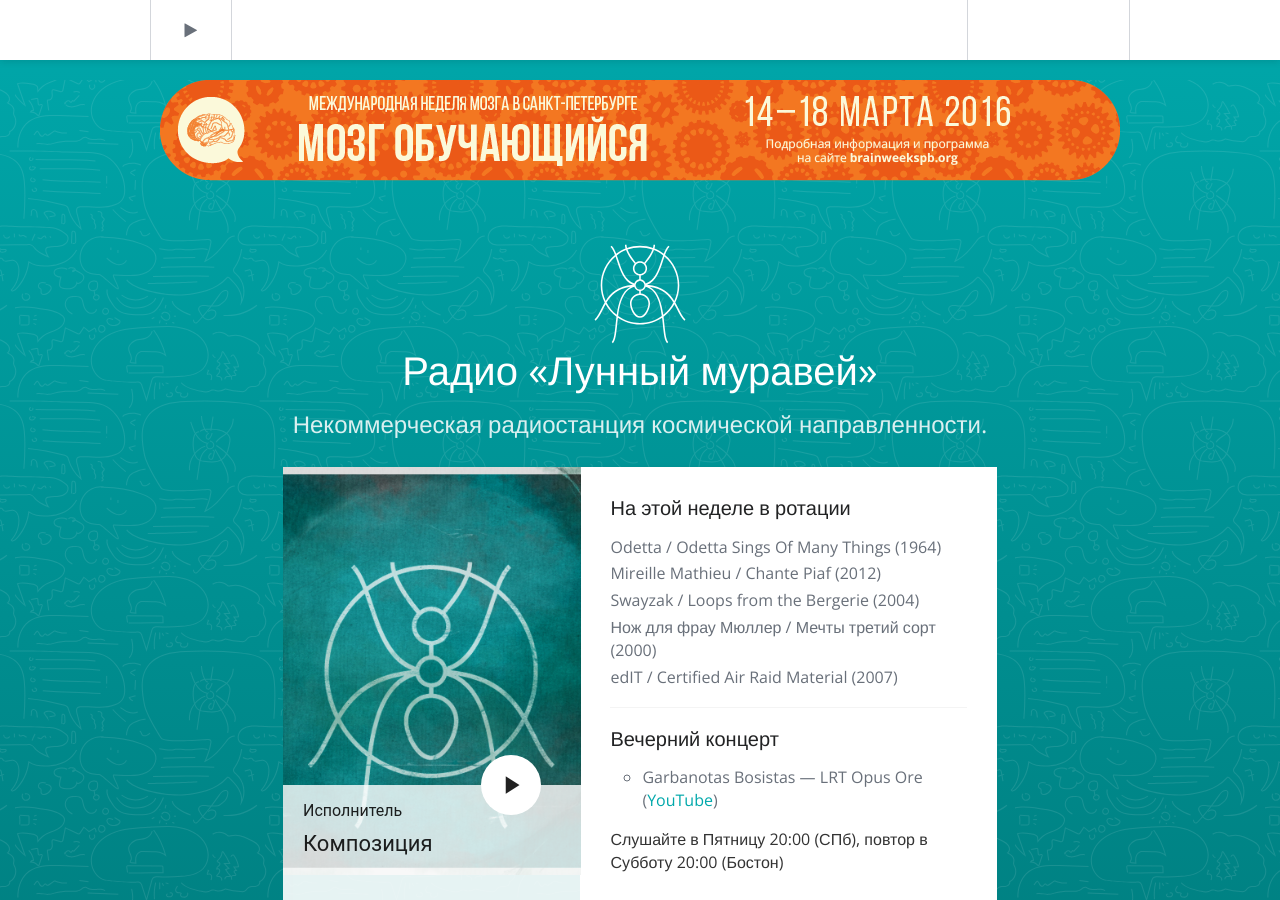
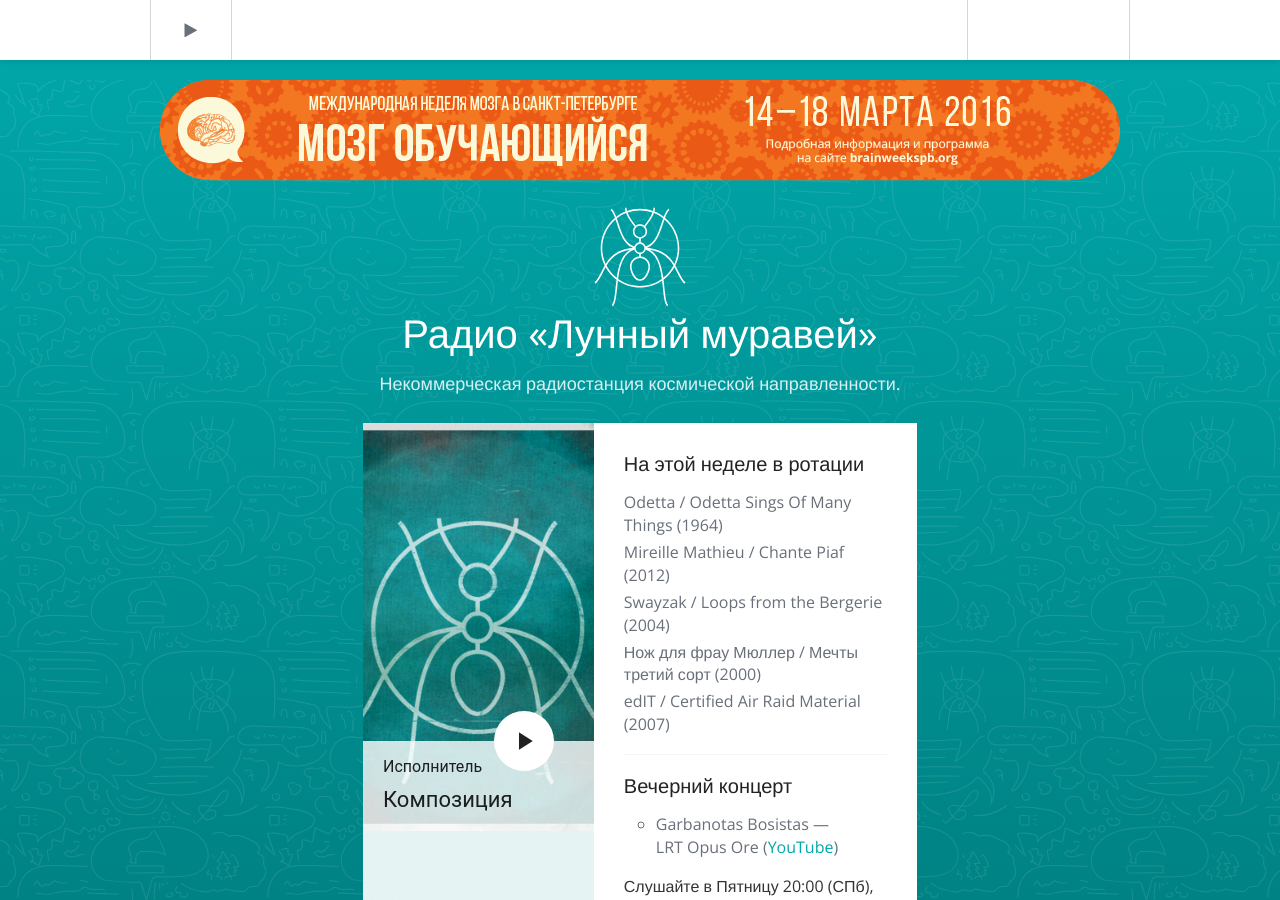
Before and after one commit to tretten/site-moonant, a Jekyll site: the page built from index.html, in a window 1280 px wide and 900 px high. Built offline with Jekyll 4.4.1, drawn with Linux system fonts in a browser that asks for light colours; nearby versions of some CDN libraries; a script that is not in the unit is left out; the list of posts is cut into pages by our own code; comment, search, counter and statistics services are not loaded.

Commit message:
subtitle

```diff
--- a/index.html
+++ b/index.html
@@ -8,7 +8,7 @@
     <div class="container">
         <a href="{{ site.baseurl }}/"><img class="is-centered" src="{{ site.baseurl }}/public/img/moonant-icon.svg"/></a>
         <h1 class="title is-2">Радио «Лунный муравей»</h1>
-        <h2 class="subtitle is-4">Некоммерческая радиостанция космической направленности.</h2>
+        <h2 class="subtitle">Некоммерческая радиостанция космической направленности.</h2>
         <div class="box">
         <div class="columns">
             <div class="column is-5 column-player">
```
